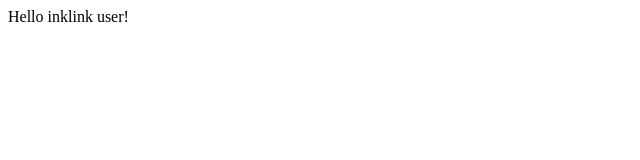
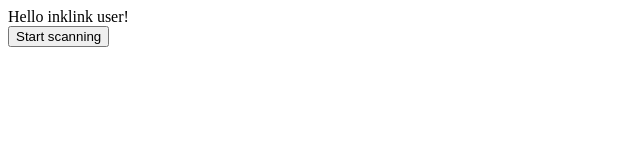
Before and after one commit to ftlabs/inklink, a website: page scan.html in a window 1280 px wide. Shown: the whole page, without its empty margins (0-640 px from the left). Drawn offline with nearby package versions, Linux system fonts and the light colour scheme; no server answers.

Commit message:
updated readme

```diff
--- a/scan.html
+++ b/scan.html
@@ -31,7 +31,7 @@
         </div>
         <form action="#" method="post" accept-charset="utf-8">
 
-            <input id="scan" class="hidden" type="button" value="Start scanning">
+            <input id="scan" type="button" value="Start scanning">
             <input id="selectorElement" type="file" accept="image/*" value="Select an image" class="hidden" name="ir">
         </form>
         <!-- <div class="spinner hidden" id="spinner"><img src="./images/spinner.gif"></div> -->
```
Also changed, not shown: README.md.
